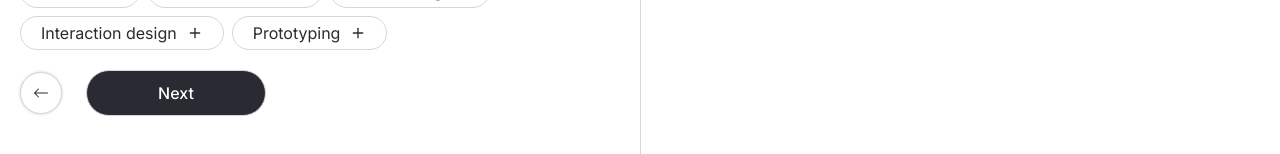
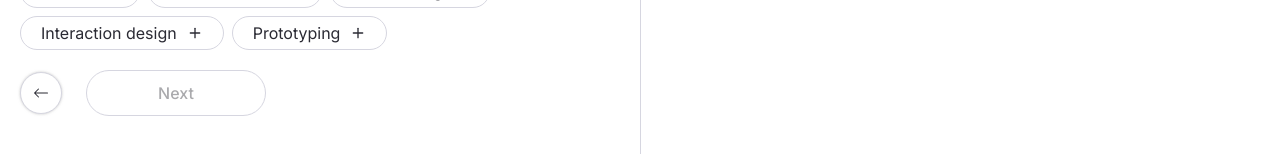
Before and after one commit to SyncYou/SyncU, a React (Vite) app: page /onboarding/stack in a window 1280 px wide. Shown: the part 558-712 px from the top of the page. Built offline with nearby package versions, Linux system fonts and the light colour scheme; no server answers.

Commit message:
chores:finishing setting up supabase integration

```diff
--- a/src/components/Profile/Tell-us-about-yourself.tsx
+++ b/src/components/Profile/Tell-us-about-yourself.tsx
@@ -33,22 +33,22 @@ const TellUsAboutYourself: React.FC = () => {
     userDetails.lastName !== "N/A" &&
     userDetails.location !== "N/A";
 
-  // useEffect(() => {
-  //   localStorage.setItem("userDetails", JSON.stringify(userDetails));
-  //   setDisable(!isValid);
-  // }, [userDetails, isValid]);
+  useEffect(() => {
+    localStorage.setItem("userDetails", JSON.stringify(userDetails));
+    setDisable(!isValid);
+  }, [userDetails, isValid]);
 
-  // const handleRequest = async () => {
-  //   if (isValid) {
-  //     try {
-  //       // const response = await sendUserDetails(userDetails);
-  //       // console.log("Data sent to Supabase:", response);
-  //       // return response;
-  //     } catch (error) {
-  //       console.error("Error sending data to Supabase:", error);
-  //     }
-  //   }
-  // };
+  const handleRequest = async () => {
+    if (isValid) {
+      try {
+        const response = await sendUserDetails(userDetails);
+        console.log("Data sent to Supabase:", response);
+        return response;
+      } catch (error) {
+        console.error("Error sending data to Supabase:", error);
+      }
+    }
+  };
 
   return (
     <section>
@@ -65,7 +65,7 @@ const TellUsAboutYourself: React.FC = () => {
           </p>
         </div>
 
-        <form className="space-y-5">
+        <div className="space-y-5">
           <div className="border border-[#E6E6F0] rounded-xl py-2 px-3 flex flex-col gap-2 focus:border focus:border-primary focus:shadow focus:shadow-[#EDE4FA]">
             <label
               className="text-secondary leading-6 text-[16px] font-normal"
@@ -128,7 +128,7 @@ const TellUsAboutYourself: React.FC = () => {
           <Nav_Btn
             disabled={disable}
             showPrevious={false}
-            // handleRequest={handleRequest}
+            handleRequest={handleRequest}
             navTo="/onboarding/username"
             btn_Style={`${
               isValid
@@ -136,7 +136,7 @@ const TellUsAboutYourself: React.FC = () => {
                 : "text-opacity-40 cursor-not-allowed"
             }`}
           />
-        </form>
+        </div>
       </div>
     </section>
   );
--- a/src/components/Profile/Username.tsx
+++ b/src/components/Profile/Username.tsx
@@ -15,23 +15,23 @@ const Username: React.FC = () => {
   const isValid =
     userDetails.username.trim() !== "" && userDetails.username !== "N/A";
 
-  // useEffect(() => {
-  //   localStorage.setItem("userDetails", JSON.stringify(userDetails));
-  //   setDisable(!isValid);
-  // }, [userDetails, isValid]);
+  useEffect(() => {
+    localStorage.setItem("userDetails", JSON.stringify(userDetails));
+    setDisable(!isValid);
+  }, [userDetails, isValid]);
 
-  // const handleRequest = async () => {
-  //   if (isValid) {
-  //     try {
-  //       const response = await sendUserDetails(userDetails);
-  //       console.log("Data sent to Supabase:", response);
-  //       return response;
-  //     } catch (error) {
-  //       console.error("Error sending data to Supabase:", error);
-  //       // Optional: Set an error state here to display to the user
-  //     }
-  //   }
-  // };
+  const handleRequest = async () => {
+    if (isValid) {
+      try {
+        const response = await sendUserDetails(userDetails);
+        console.log("Data sent to Supabase:", response);
+        return response;
+      } catch (error) {
+        console.error("Error sending data to Supabase:", error);
+        // Optional: Set an error state here to display to the user
+      }
+    }
+  };
 
   return (
     <section>
@@ -48,7 +48,7 @@ const Username: React.FC = () => {
           </p>
         </div>
 
-        <form className="space-y-5">
+        <div className="space-y-5">
           <div className="border border-[#E6E6F0] rounded-xl py-2 px-3 flex flex-col gap-2 focus:border focus:border-primary focus:shadow focus:shadow-[#EDE4FA] max-w-[400px]">
             <label
               className="text-secondary leading-6 text-[16px] font-normal"
@@ -69,7 +69,7 @@ const Username: React.FC = () => {
           <Nav_Btn
             disabled={disable}
             showPrevious={true}
-            // handleRequest={handleRequest}
+            handleRequest={handleRequest}
             navTo="/area-of-expertise"
             btn_Style={`${
               isValid
@@ -77,7 +77,7 @@ const Username: React.FC = () => {
                 : "text-opacity-40 cursor-not-allowed"
             }`}
           />
-        </form>
+        </div>
       </div>
     </section>
   );
--- a/src/components/styles/Reuse/Nav_Btn.tsx
+++ b/src/components/styles/Reuse/Nav_Btn.tsx
@@ -27,9 +27,11 @@ export default function Nav_Btn({
       setCurrentStep(nextStep);
 
       if (handleRequest) {
-        await handleRequest();
+        const response = await handleRequest();
+        if (response) {
+          navigate(navTo);
+        }
       }
-      navigate(navTo);
     }
   }
 
--- a/src/pages/SignUp/Final_step/LeftFill_3.tsx
+++ b/src/pages/SignUp/Final_step/LeftFill_3.tsx
@@ -4,6 +4,7 @@ import { useUserStore } from "../../../store/UseUserStore";
 import { ProfileImage } from "./ProfileImages";
 import { Avatar } from "./Avatar";
 import { sendUserDetails } from "../../../utils/SupabaseRequest";
+import { useEffect } from "react";
 
 interface ProfileImageItem {
   id: number;
@@ -18,6 +19,7 @@ interface ChangeEvent {
 
 export function LeftFill_3() {
   const { userDetails, setUserDetails } = useUserStore();
+  // const [disable, setDisable] = useState(true);
 
   function handleImageUpload(e: ChangeEvent) {
     const file = e.target.files ? e.target.files[0] : null;
@@ -42,7 +44,12 @@ export function LeftFill_3() {
     userDetails.location !== "" &&
     userDetails.profileImage !== "" &&
     userDetails.area !== "" &&
-    userDetails.stack.length > 0;
+    userDetails.stack.length >= 3;
+
+  useEffect(() => {
+    localStorage.setItem("userDetails", JSON.stringify(userDetails));
+    // setDisable(!isValid);
+  }, [userDetails, isValid]);
 
   const handleRequest = async () => {
     if (isValid) {
@@ -60,7 +67,9 @@ export function LeftFill_3() {
     <section>
       <div className="p-5 flex flex-col w-full">
         <div className="gap-6 self-stretch flex-col ">
-          <h3 className="text-gray-600 font-medium text-sm my-5">STEP 5 of 5</h3>
+          <h3 className="text-gray-600 font-medium text-sm my-5">
+            STEP 5 of 5
+          </h3>
           <div className="gap-3 flex-col my-5">
             <h1 className="text-[32px] font-semibold text-gray-950 my-3">
               Add a photo...
@@ -104,7 +113,7 @@ export function LeftFill_3() {
         <Nav_Btn
           disabled={!isValid}
           showPrevious={true}
-          // handleRequest={handleRequest}
+          handleRequest={handleRequest}
           navTo="/finishing"
           btn_Style={`${
             isValid
--- a/src/pages/SignUp/Step3/User_LeftFill1.tsx
+++ b/src/pages/SignUp/Step3/User_LeftFill1.tsx
@@ -1,4 +1,4 @@
-import { useState } from "react";
+import { useEffect, useState } from "react";
 import caret from "/signUp-imgs/CaretUpDown.svg";
 import { StackDropDown } from "../../../components/styles/Reuse/StackDropDown";
 import Nav_Btn from "../../../components/styles/Reuse/Nav_Btn";
@@ -19,7 +19,17 @@ export function User_LeftFill1() {
     setIsModalOpen(false);
   }
 
-  const isValid = userDetails.area !== "";
+  const isValid =
+    userDetails.firstName !== "" &&
+    userDetails.lastName !== "" &&
+    userDetails.email !== "" &&
+    userDetails.location !== "" &&
+    userDetails.area !== ""
+
+  useEffect(() => {
+    localStorage.setItem("userDetails", JSON.stringify(userDetails));
+    // setDisable(!isValid);
+  }, [userDetails, isValid]);
 
   const handleRequest = async () => {
     if (isValid) {
@@ -96,7 +106,7 @@ export function User_LeftFill1() {
         <Nav_Btn
           disabled={!isValid}
           showPrevious={true}
-          // handleRequest={handleRequest}
+          handleRequest={handleRequest}
           navTo="/step4"
           btn_Style={`${
             isValid
--- a/src/pages/SignUp/Step4/LeftFill_2.tsx
+++ b/src/pages/SignUp/Step4/LeftFill_2.tsx
@@ -15,21 +15,29 @@ interface Skill {
 }
 
 export function LeftFill_2() {
-  const { userDetails, toggleSkill, removeSkill, isStackValid } = useUserStore();
+  const { userDetails, toggleSkill, removeSkill, isStackValid } =
+    useUserStore();
+  // const [disable, setDisable] = useState(true);
   const [active, setActive] = useState(false);
   const activeRef = useRef<HTMLDivElement | null>(null);
   const modalRef = useRef<HTMLDivElement | null>(null);
   const [showModal, setShowModal] = useState(false);
   const [search, setSearch] = useState<string>("");
   const [isSearching, setIsSearching] = useState<boolean>(true);
-  const [isValid, setIsValid] = useState<boolean>(false); // Define isValid based on stack length
+  const [isValid, setIsValid] = useState<boolean>(false);
 
-  // Check if the number of skills selected is valid
+  const valid =
+  userDetails.firstName !== "" &&
+  userDetails.lastName !== "" &&
+  userDetails.email !== "" &&
+  userDetails.location !== "" &&
+  userDetails.area !== "" &&
+  userDetails.stack.length > 0;
+
   useEffect(() => {
-    setIsValid(userDetails.stack.length >= 3); // Assuming 3 skills are required
+    setIsValid(userDetails.stack.length >= 3 && valid);
   }, [userDetails.stack]);
 
-  // Handle click outside to close modal
   useEffect(() => {
     function handleClickOutside(event: MouseEvent) {
       if (
@@ -49,12 +57,10 @@ export function LeftFill_2() {
     };
   }, []);
 
-  // Filter skills based on search input
   const filteredSkills = Skills.filter((item: Skill) =>
     item.skill.toLowerCase().includes(search.toLowerCase())
   );
 
-  // Handle skill selection
   function handleSkillClick(skill: Skill) {
     toggleSkill(skill.skill);
     setShowModal(false);
@@ -62,13 +68,16 @@ export function LeftFill_2() {
     setIsSearching(!isSearching);
   }
 
-  // Remove selected skill
   function handleRemoveSkill(skill: string) {
     removeSkill(skill);
     setIsSearching(false);
   }
 
-  // Handle sending data to Supabase
+  useEffect(() => {
+    localStorage.setItem("userDetails", JSON.stringify(userDetails));
+    // setDisable(!isValid);
+  }, [userDetails, isValid]);
+
   const handleRequest = async () => {
     try {
       const response = await sendUserDetails(userDetails);
@@ -128,11 +137,11 @@ export function LeftFill_2() {
                       className={`${
                         skill === "N/A"
                           ? "border-none"
-                          :"border  [&_span]:flex [&_span]:items-center [&_span]:gap-[10px] cursor-pointer [&_span]:text-brand-600 bg-skill"
+                          : "border  [&_span]:flex [&_span]:items-center [&_span]:gap-[10px] cursor-pointer [&_span]:text-brand-600 bg-skill"
                       }`}
                       onClick={() => handleRemoveSkill(skill)}
                     >
-                     {skill === "N/A" ? null : (
+                      {skill === "N/A" ? null : (
                         <span>
                           {skill}
                           <FaTimes />{" "}
@@ -174,7 +183,7 @@ export function LeftFill_2() {
         <Nav_Btn
           disabled={!isValid}
           showPrevious={true}
-          // handleRequest={handleRequest}
+          handleRequest={handleRequest}
           navTo="/profile-image"
           btn_Style={`${
             isValid
```
